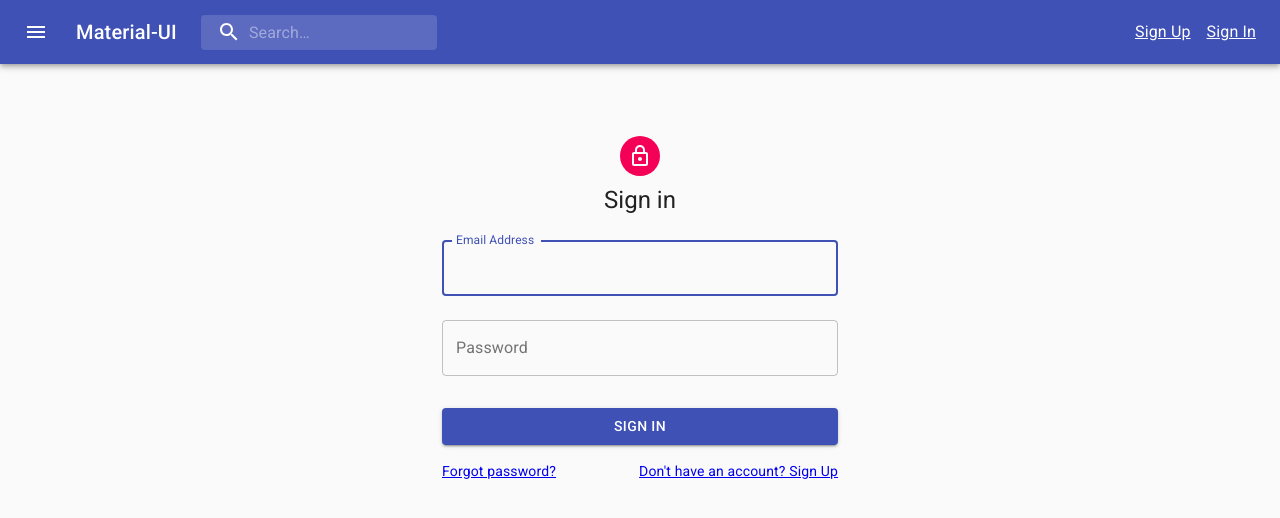
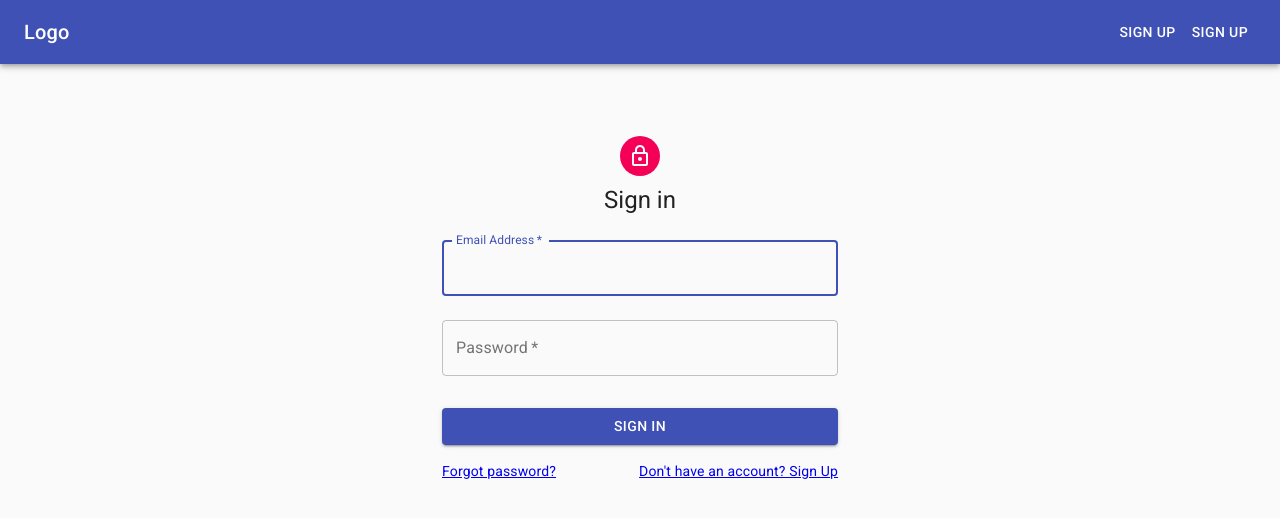
Before and after one commit to RunLittleRabbit/authNodeJs, a React (Create React App) app in the folder client/: page / in a window 1280 px wide. Shown: the top 518 px of the page. Built offline with nearby package versions, Linux system fonts and the light colour scheme.

Commit message:
update Header

```diff
--- a/client/src/App.js
+++ b/client/src/App.js
@@ -2,7 +2,7 @@ import React from 'react';
 import './App.css';
 import SignIn from "./pages/signIn/signIn";
 import SignUp from "./pages/signUp/signUp";
-import Header from "./components/header";
+import Header from "./components/Header";
 import {
     BrowserRouter as Router,
     Route,
--- /dev/null
+++ b/client/src/components/Header.js
@@ -0,0 +1,49 @@
+import React from 'react';
+import { makeStyles } from '@material-ui/core/styles';
+import AppBar from '@material-ui/core/AppBar';
+import Toolbar from '@material-ui/core/Toolbar';
+import Typography from '@material-ui/core/Typography';
+import Button from '@material-ui/core/Button';
+import {Link} from "react-router-dom";
+
+const useStyles = makeStyles((theme) => ({
+    root: {
+        flexGrow: 1,
+    },
+    menuButton: {
+        marginRight: theme.spacing(2),
+    },
+    title: {
+        flexGrow: 1,
+    },
+    link: {
+        color: 'white',
+        textDecoration: 'none',
+    }
+}));
+
+export default function ButtonAppBar() {
+    const classes = useStyles();
+
+    return (
+        <div className={classes.root}>
+            <AppBar position="static">
+                <Toolbar>
+                    <Typography variant="h6" className={classes.title}>
+                        Logo
+                    </Typography>
+                    <Button color="inherit">
+                        <Link className={classes.link} to="/signUp">
+                            Sign Up
+                        </Link>
+                    </Button>
+                    <Button color="inherit">
+                        <Link className={classes.link} to="/">
+                            Sign Up
+                        </Link>
+                    </Button>
+                </Toolbar>
+            </AppBar>
+        </div>
+    );
+}
--- a/client/src/components/header.js
+++ /dev/null
@@ -1,210 +0,0 @@
-import React, { useState } from 'react';
-import { fade, makeStyles } from '@material-ui/core/styles';
-import AppBar from '@material-ui/core/AppBar';
-import Toolbar from '@material-ui/core/Toolbar';
-import IconButton from '@material-ui/core/IconButton';
-import Typography from '@material-ui/core/Typography';
-import InputBase from '@material-ui/core/InputBase';
-import Badge from '@material-ui/core/Badge';
-import MenuItem from '@material-ui/core/MenuItem';
-import Menu from '@material-ui/core/Menu';
-import MenuIcon from '@material-ui/icons/Menu';
-import SearchIcon from '@material-ui/icons/Search';
-import AccountCircle from '@material-ui/icons/AccountCircle';
-import MailIcon from '@material-ui/icons/Mail';
-import NotificationsIcon from '@material-ui/icons/Notifications';
-import {Link} from "react-router-dom";
-// import Link from "@material-ui/core/Link";
-
-const useStyles = makeStyles((theme) => ({
-    grow: {
-        flexGrow: 1,
-    },
-    root: {
-        '& > a': {
-            marginLeft: theme.spacing(2),
-            color: 'white',
-        },
-    },
-    menuButton: {
-        marginRight: theme.spacing(2),
-    },
-    title: {
-        display: 'none',
-        [theme.breakpoints.up('sm')]: {
-            display: 'block',
-        },
-    },
-    search: {
-        position: 'relative',
-        borderRadius: theme.shape.borderRadius,
-        backgroundColor: fade(theme.palette.common.white, 0.15),
-        '&:hover': {
-            backgroundColor: fade(theme.palette.common.white, 0.25),
-        },
-        marginRight: theme.spacing(2),
-        marginLeft: 0,
-        width: '100%',
-        [theme.breakpoints.up('sm')]: {
-            marginLeft: theme.spacing(3),
-            width: 'auto',
-        },
-    },
-    searchIcon: {
-        padding: theme.spacing(0, 2),
-        height: '100%',
-        position: 'absolute',
-        pointerEvents: 'none',
-        display: 'flex',
-        alignItems: 'center',
-        justifyContent: 'center',
-    },
-    inputRoot: {
-        color: 'inherit',
-    },
-    inputInput: {
-        padding: theme.spacing(1, 1, 1, 0),
-        // vertical padding + font size from searchIcon
-        paddingLeft: `calc(1em + ${theme.spacing(4)}px)`,
-        transition: theme.transitions.create('width'),
-        width: '100%',
-        [theme.breakpoints.up('md')]: {
-            width: '20ch',
-        },
-    },
-    sectionDesktop: {
-        display: 'none',
-        [theme.breakpoints.up('md')]: {
-            display: 'flex',
-        },
-    },
-    sectionMobile: {
-        display: 'flex',
-        [theme.breakpoints.up('md')]: {
-            display: 'none',
-        },
-    },
-}));
-
-export default function Header() {
-    const classes = useStyles();
-    const [anchorEl, setAnchorEl] = useState(null);
-    const [mobileMoreAnchorEl, setMobileMoreAnchorEl] = useState(null);
-
-    const isMenuOpen = Boolean(anchorEl);
-    const isMobileMenuOpen = Boolean(mobileMoreAnchorEl);
-
-    const handleProfileMenuOpen = (event) => {
-        setAnchorEl(event.currentTarget);
-    };
-
-    const handleMobileMenuClose = () => {
-        setMobileMoreAnchorEl(null);
-    };
-
-    const handleMenuClose = () => {
-        setAnchorEl(null);
-        handleMobileMenuClose();
-    };
-
-    const handleMobileMenuOpen = (event) => {
-        setMobileMoreAnchorEl(event.currentTarget);
-    };
-
-    const menuId = 'primary-search-account-menu';
-    const renderMenu = (
-        <Menu
-            anchorEl={anchorEl}
-            anchorOrigin={{ vertical: 'top', horizontal: 'right' }}
-            id={menuId}
-            keepMounted
-            transformOrigin={{ vertical: 'top', horizontal: 'right' }}
-            open={isMenuOpen}
-            onClose={handleMenuClose}
-        >
-            <MenuItem onClick={handleMenuClose}>Profile</MenuItem>
-            <MenuItem onClick={handleMenuClose}>My account</MenuItem>
-        </Menu>
-    );
-
-    const mobileMenuId = 'primary-search-account-menu-mobile';
-    const renderMobileMenu = (
-        <Menu
-            anchorEl={mobileMoreAnchorEl}
-            anchorOrigin={{ vertical: 'top', horizontal: 'right' }}
-            id={mobileMenuId}
-            keepMounted
-            transformOrigin={{ vertical: 'top', horizontal: 'right' }}
-            open={isMobileMenuOpen}
-            onClose={handleMobileMenuClose}
-        >
-            <MenuItem>
-                <IconButton aria-label="show 4 new mails" color="inherit">
-                    <Badge badgeContent={4} color="secondary">
-                        <MailIcon />
-                    </Badge>
-                </IconButton>
-                <p>Messages</p>
-            </MenuItem>
-            <MenuItem>
-                <IconButton aria-label="show 11 new notifications" color="inherit">
-                    <Badge badgeContent={11} color="secondary">
-                        <NotificationsIcon />
-                    </Badge>
-                </IconButton>
-                <p>Notifications</p>
-            </MenuItem>
-            <MenuItem onClick={handleProfileMenuOpen}>
-                <IconButton
-                    aria-label="account of current user"
-                    aria-controls="primary-search-account-menu"
-                    aria-haspopup="true"
-                    color="inherit"
-                >
-                    <AccountCircle />
-                </IconButton>
-                <p>Profile</p>
-            </MenuItem>
-        </Menu>
-    );
-
-    return (
-        <div className={classes.grow}>
-            <AppBar position="static">
-                <Toolbar>
-                    <IconButton
-                        edge="start"
-                        className={classes.menuButton}
-                        color="inherit"
-                        aria-label="open drawer"
-                    >
-                        <MenuIcon />
-                    </IconButton>
-                    <Typography className={classes.title} variant="h6" noWrap>
-                        Material-UI
-                    </Typography>
-                    <div className={classes.search}>
-                        <div className={classes.searchIcon}>
-                            <SearchIcon />
-                        </div>
-                        <InputBase
-                            placeholder="Search…"
-                            classes={{
-                                root: classes.inputRoot,
-                                input: classes.inputInput,
-                            }}
-                            inputProps={{ 'aria-label': 'search' }}
-                        />
-                    </div>
-                    <div className={classes.grow} />
-                        <Typography className={classes.root}>
-                            <Link to="/signUp">Sign Up</Link>
-                            <Link to="/">Sign In</Link>
-                        </Typography>
-                </Toolbar>
-            </AppBar>
-            {renderMobileMenu}
-            {renderMenu}
-        </div>
-    );
-}
--- a/client/src/pages/signIn/signIn.js
+++ b/client/src/pages/signIn/signIn.js
@@ -96,6 +96,7 @@ const SignIn = (props) => {
                                 name="email"
                                 autoComplete="email"
                                 autoFocus
+                                required
                             />
                             {errors.email && touched.email && errors.email}
                             <TextField
@@ -109,6 +110,7 @@ const SignIn = (props) => {
                                 type="password"
                                 id="password"
                                 autoComplete="current-password"
+                                required
                             />
                             {errors.password && touched.password && errors.password}
                             <Button
```
